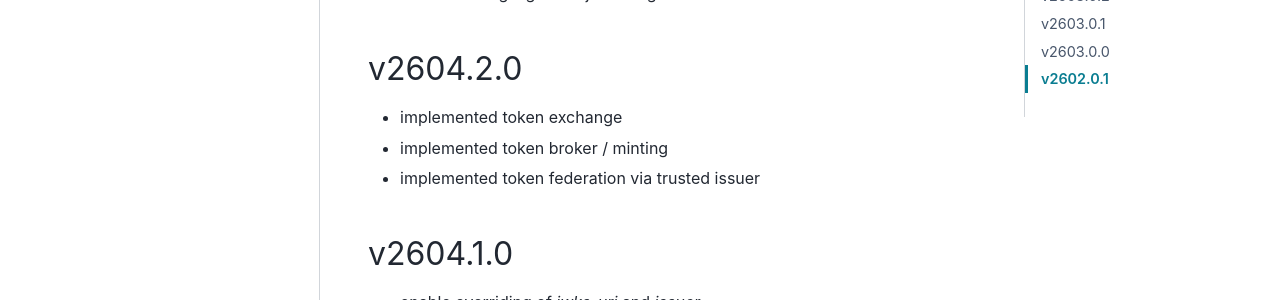
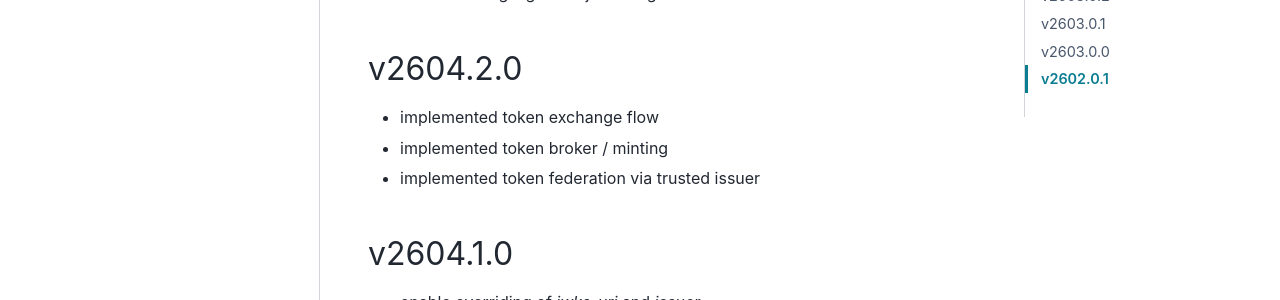
Before and after one commit to freva-org/py-oidc-auth, a Sphinx documentation site: the page built from docs/source/whatsnew.rst, in a window 1280 px wide and 900 px high. Shown: the part 293-593 px from the top of the window. Built offline with Sphinx 7.4.7 and the PyData theme 0.15.4, drawn with Linux system fonts in a browser that asks for light colours; comment, search, counter and statistics services are not loaded.

Commit message:
Fix typos.

```diff
--- a/docs/source/whatsnew.rst
+++ b/docs/source/whatsnew.rst
@@ -5,7 +5,7 @@ This document highlights major changes and additions across releases.
 
 v2604.2.0
 ---------
-* implemented token exchange
+* implemented token exchange flow
 * implemented token broker / minting
 * implemented token federation via trusted issuer
 
```
